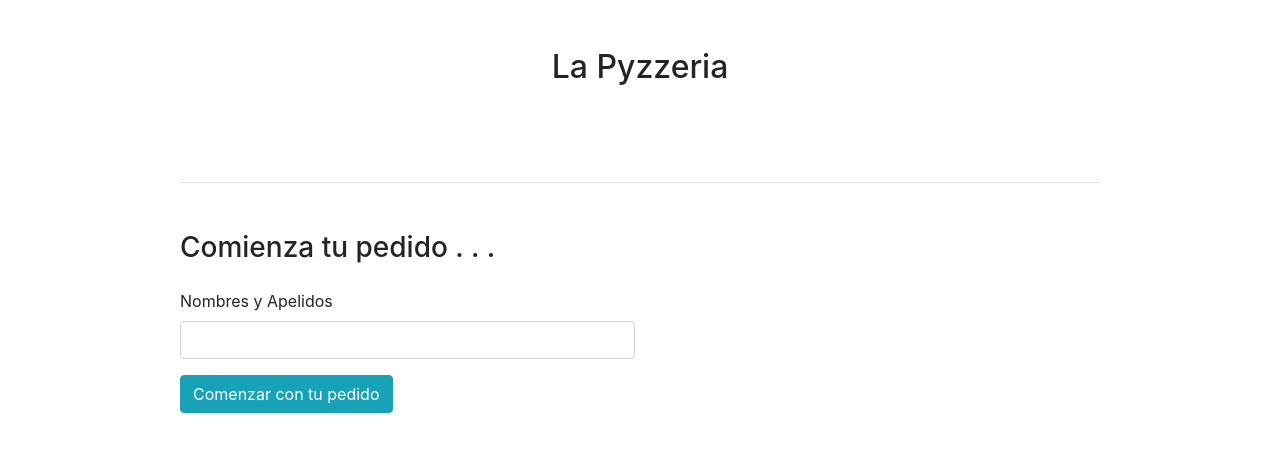
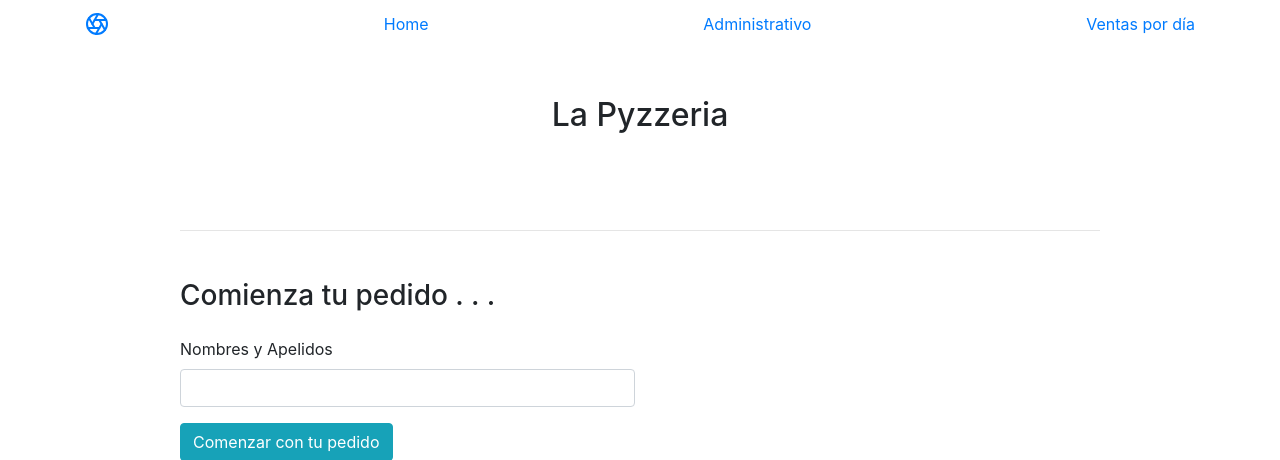
Before and after one commit to techiend/Pyzzeria, a Django app: page /pedidos/ in a window 1280 px wide. Shown: the top 460 px of the page. Run offline with Django 3.2, Linux system fonts and the light colour scheme; some libraries are stand-ins or nearby versions.

Commit message:
Inicio navbar

```diff
--- a/pedidos/templates/pedidos/index.html
+++ b/pedidos/templates/pedidos/index.html
@@ -15,6 +15,16 @@
        {% bootstrap_css %}
     </head>
     <body>
+        <nav class="site-header py-1">
+            <div class="container d-flex flex-column flex-md-row justify-content-between">
+              <a class="py-2" href="{% url 'pedidos:index' %}">
+                <svg xmlns="http://www.w3.org/2000/svg" width="24" height="24" viewBox="0 0 24 24" fill="none" stroke="currentColor" stroke-width="2" stroke-linecap="round" stroke-linejoin="round" class="d-block mx-auto"><circle cx="12" cy="12" r="10"></circle><line x1="14.31" y1="8" x2="20.05" y2="17.94"></line><line x1="9.69" y1="8" x2="21.17" y2="8"></line><line x1="7.38" y1="12" x2="13.12" y2="2.06"></line><line x1="9.69" y1="16" x2="3.95" y2="6.06"></line><line x1="14.31" y1="16" x2="2.83" y2="16"></line><line x1="16.62" y1="12" x2="10.88" y2="21.94"></line></svg>
+              </a>
+              <a class="py-2 d-none d-md-inline-block" href="{% url 'pedidos:index' %}">Home</a>
+              <a class="py-2 d-none d-md-inline-block" href="{% url 'pedidos:administracion' %}">Administrativo</a>
+              <a class="py-2 d-none d-md-inline-block" href="{% url 'pedidos:hoy' %}">Ventas por día</a>
+            </div>
+          </nav>
         <div class="container py-5">
             <div class="row">
                 <div class="col-md-12">
@@ -59,7 +69,6 @@
                 <a class="small text-info d-inline-block">The Pyzzeria Company</a>
             </p>
         </div>
-<!--/container-->
             {% bootstrap_javascript jquery='full' %}
     </body>
   </html>
```
Also changed, not shown: pedidos/templates/pedidos/detail.html (+10 -0 lines), pedidos/templates/pedidos/tamano.html (+11 -0 lines), db.sqlite3. Lines whose indentation alone changed are shown as unchanged.
